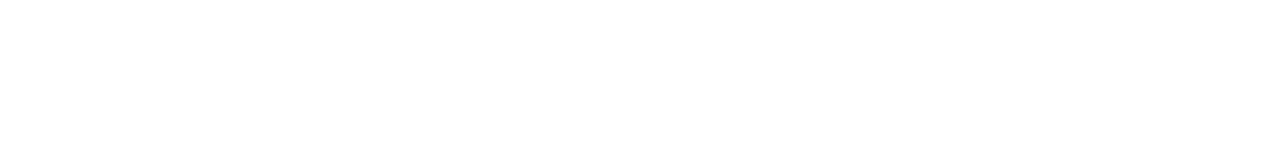
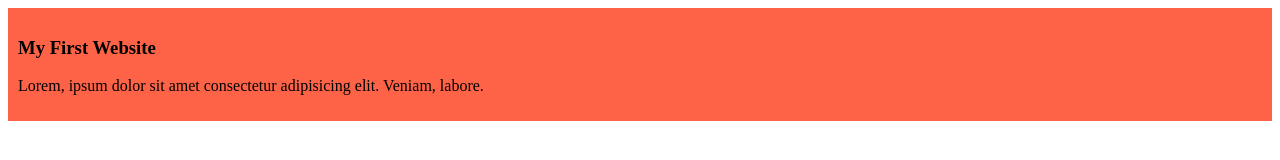
Before and after one commit to rasidahmedraiyan/my-simple-website, a plain HTML site: page index.html in a window 1280 px wide. Drawn offline with Linux system fonts and the light colour scheme.

Commit message:
Added the first blog

```diff
--- a/index.html
+++ b/index.html
@@ -3,8 +3,12 @@
     <meta charset="UTF-8">
     <meta name="viewport" content="width=device-width, initial-scale=1.0">
     <title>My Simple Website</title>
+    <link rel="stylesheet" href="styles/blog.css">
 </head>
 <body>
-
+    <div>
+        <h3>My First Website</h3>
+        <p>Lorem, ipsum dolor sit amet consectetur adipisicing elit. Veniam, labore.</p>
+    </div>
 </body>
 </html>
--- /dev/null
+++ b/styles/blog.css
@@ -0,0 +1,4 @@
+div{
+    background-color: tomato;
+    padding: 10px;
+}
```
